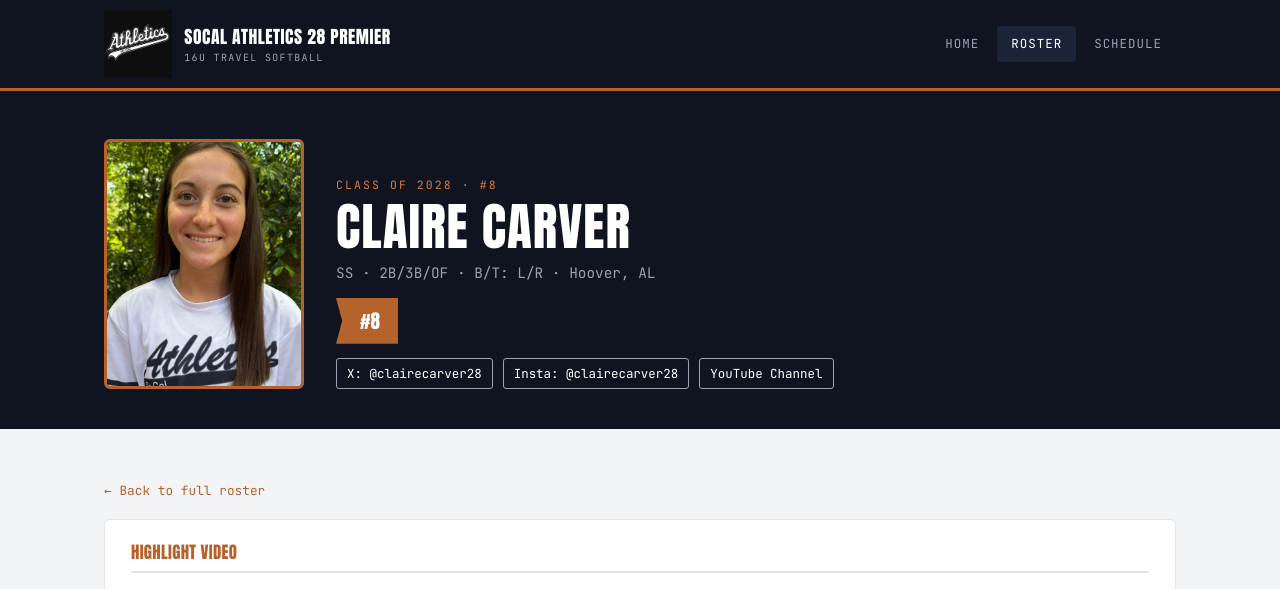
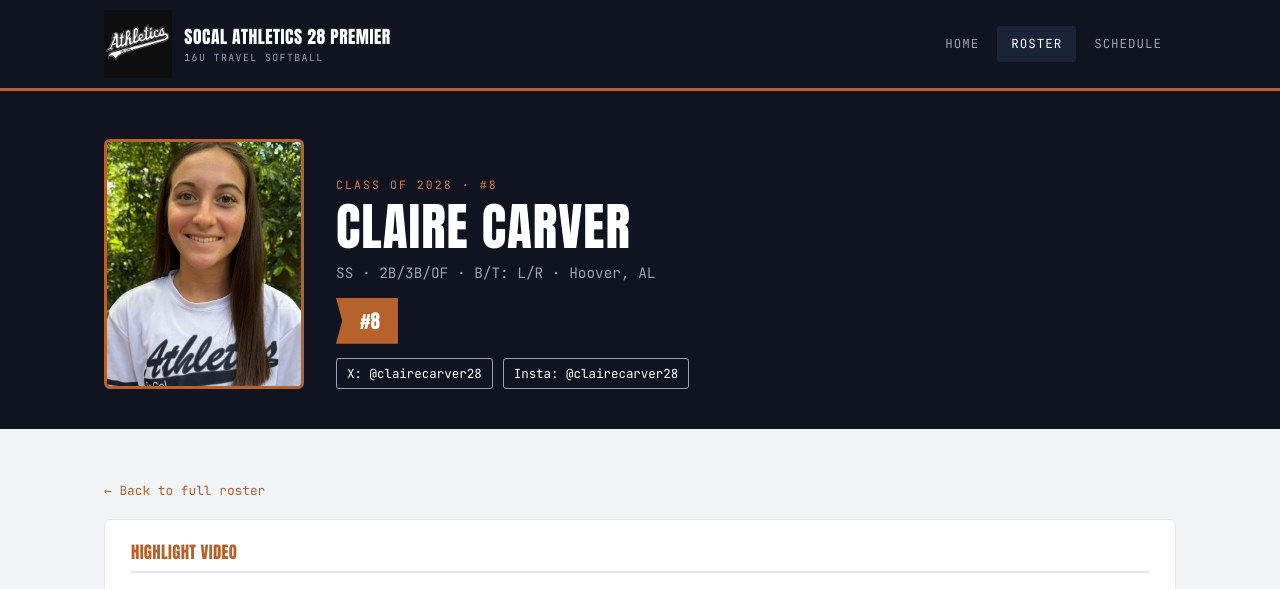
Before and after one commit to Jeff-Carver-Personal/SoCal-James-Brown-2028, a Jekyll site: the page built from _players/claire-carver.md, in a window 1280 px wide and 1400 px high, cut to the strip 0-589 px from the top of the window. Built offline with Jekyll 4.4.1, drawn with Linux system fonts in a browser that asks for light colours; some of the changed text lies outside the part shown.

Commit message:
Remove YouTube channel URL from player profile
Removed the YouTube channel URL from Claire Carver's profile.

```diff
--- a/_players/claire-carver.md
+++ b/_players/claire-carver.md
@@ -18,7 +18,7 @@ insta_handle: "clairecarver28"
 height:            # e.g. "5'7""
 committed_to:      # e.g. "University of Alabama"
 video_url:         "https://youtu.be/bRgv2L-ypIs?si=24UBE1bd03uR9gSH"
-youtube_channel_url: "https://www.youtube.com/@ClaireCarverSoftball-hy7oe"
+youtube_channel_url: # "https://www.youtube.com/@ClaireCarverSoftball-hy7oe"
 test_scores:       # e.g. "ACT: 28"
 
 measurables:
```
